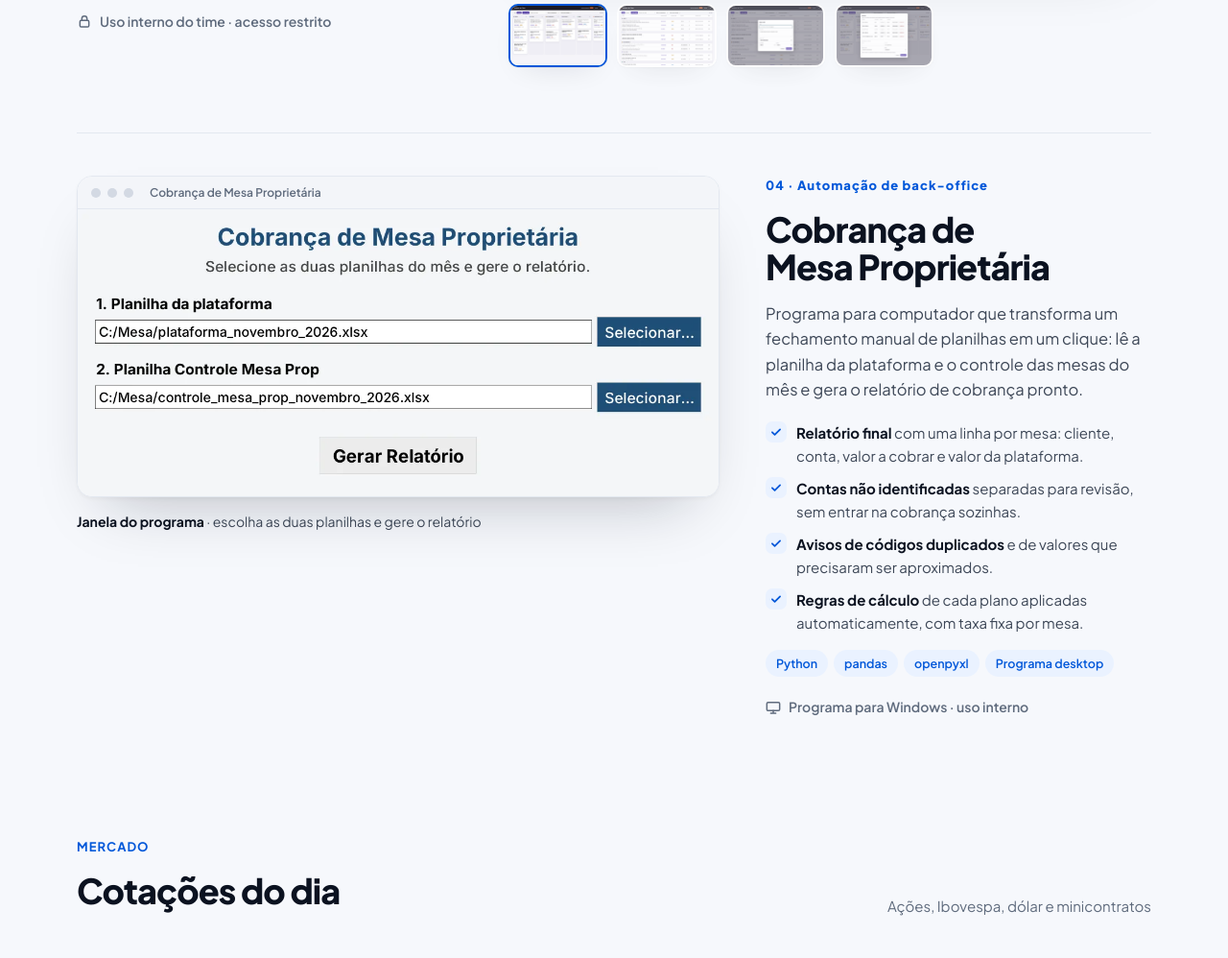
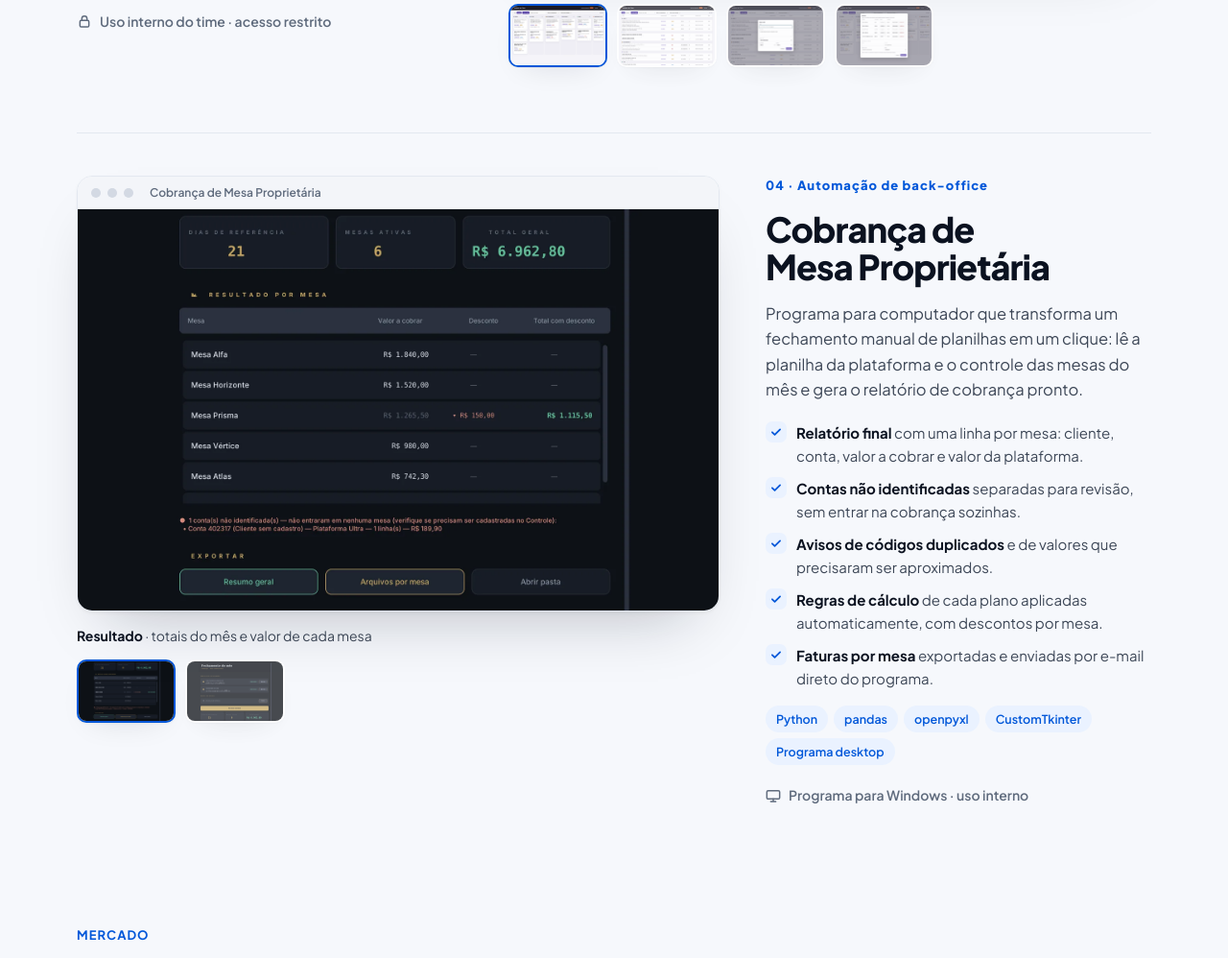
Before and after one commit to biielsoouza/gfrancis-site, a Flask app: template radar-assessor/templates/home.html in a window 1280 px wide. Shown: the part 5022-6020 px from the top of the page at 96% size. Run offline with Flask 3, Linux system fonts and the light colour scheme; the template is opened without the code that fills it, so the values that code supplies are empty.

Commit message:
Portfólio: prints da Cobrança com a versão final do programa
Co-Authored-By: Claude Opus 5.5 <noreply@anthropic.com>
Claude-Session: https://claude.ai/code/session_01BhMa7XBWZ8oRwRaehK6bQc

```diff
--- a/radar-assessor/templates/home.html
+++ b/radar-assessor/templates/home.html
@@ -462,17 +462,22 @@ dialog.zoom p { color: rgba(255,255,255,0.88); text-align: center; margin: 12px
           <li><span><b>Relatório final</b> com uma linha por mesa: cliente, conta, valor a cobrar e valor da plataforma.</span></li>
           <li><span><b>Contas não identificadas</b> separadas para revisão, sem entrar na cobrança sozinhas.</span></li>
           <li><span><b>Avisos de códigos duplicados</b> e de valores que precisaram ser aproximados.</span></li>
-          <li><span><b>Regras de cálculo</b> de cada plano aplicadas automaticamente, com taxa fixa por mesa.</span></li>
+          <li><span><b>Regras de cálculo</b> de cada plano aplicadas automaticamente, com descontos por mesa.</span></li>
+          <li><span><b>Faturas por mesa</b> exportadas e enviadas por e-mail direto do programa.</span></li>
         </ul>
-        <div class="tags"><span class="tag">Python</span><span class="tag">pandas</span><span class="tag">openpyxl</span><span class="tag">Programa desktop</span></div>
+        <div class="tags"><span class="tag">Python</span><span class="tag">pandas</span><span class="tag">openpyxl</span><span class="tag">CustomTkinter</span><span class="tag">Programa desktop</span></div>
         <div class="case-cta"><span class="privado"><svg width="16" height="16" viewBox="0 0 24 24" fill="none" stroke="currentColor" stroke-width="2.2" stroke-linecap="round" aria-hidden="true"><rect x="2" y="4" width="20" height="13" rx="2"/><path d="M8 21h8M12 17v4"/></svg>Programa para Windows · uso interno</span></div>
       </div>
       <div class="galeria" data-galeria>
         <div class="janela">
           <div class="janela-barra" aria-hidden="true"><i></i><i></i><i></i><span>Cobrança de Mesa Proprietária</span></div>
-          <button class="palco" type="button" aria-label="Ver tela em tamanho grande"><img class="livre" src="/portfolio/mesa-janela.webp" width="1120" height="500" alt="Janela do programa com as duas planilhas do mês selecionadas" loading="lazy"></button>
+          <button class="palco" type="button" aria-label="Ver tela em tamanho grande"><img src="/portfolio/mesa-resultado.webp" width="1600" height="1000" alt="Resultado do fechamento: totais do mês e valor a cobrar de cada mesa" loading="lazy"></button>
         </div>
-        <div class="legenda" aria-live="polite"><span><b>Janela do programa</b> · escolha as duas planilhas e gere o relatório</span></div>
+        <div class="legenda" aria-live="polite"><span><b>Resultado</b> · totais do mês e valor de cada mesa</span></div>
+        <div class="miniaturas" role="group" aria-label="Telas da Cobrança de Mesa Proprietária">
+          <button type="button" aria-pressed="true" data-src="/portfolio/mesa-resultado.webp" data-tit="Resultado" data-txt="totais do mês e valor de cada mesa" data-alt="Resultado do fechamento: totais do mês e valor a cobrar de cada mesa"><img src="/portfolio/mesa-resultado.webp" alt="" loading="lazy" width="1600" height="1000"><span class="sr">Resultado</span></button>
+          <button type="button" aria-pressed="false" data-src="/portfolio/mesa-entrada.webp" data-tit="Arquivos do mês" data-txt="escolha as duas planilhas e processe" data-alt="Tela inicial com as duas planilhas do mês selecionadas"><img src="/portfolio/mesa-entrada.webp" alt="" loading="lazy" width="1600" height="1000"><span class="sr">Arquivos do mês</span></button>
+        </div>
       </div>
     </article>
 
```
Also changed, not shown: radar-assessor/portfolio/mesa-entrada.webp (added), radar-assessor/portfolio/mesa-janela.webp (deleted), radar-assessor/portfolio/mesa-resultado.webp (added).
